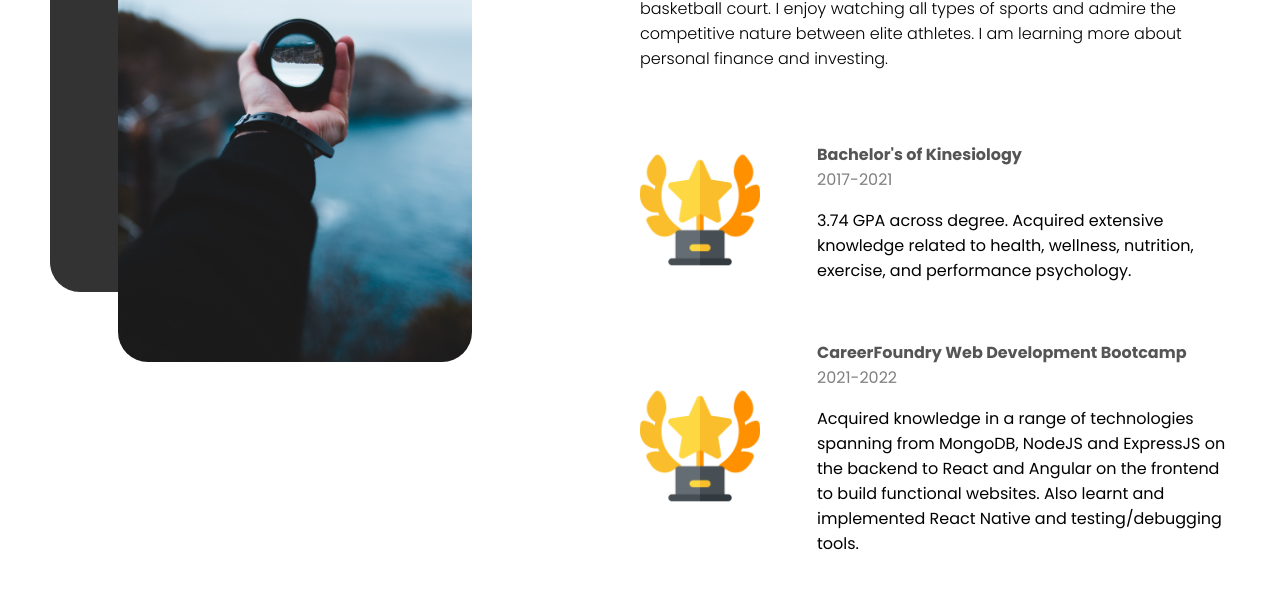
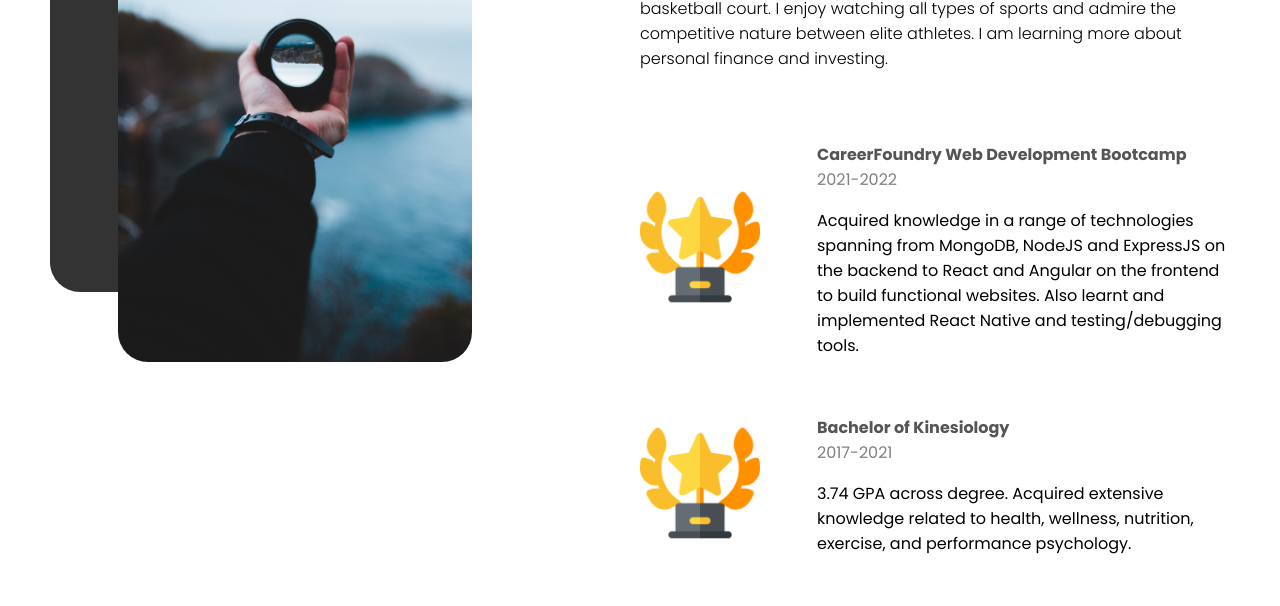
Before and after one commit to charangautam/Portfolio, a React (Create React App) app: page / in a window 1280 px wide. Shown: the part 1258-1864 px from the top of the page. Built offline with nearby package versions, Linux system fonts and the light colour scheme.

Commit message:
reorder education and new resume

```diff
--- a/src/components/about/About.jsx
+++ b/src/components/about/About.jsx
@@ -32,20 +32,20 @@ const About = () => {
                 <div className="a-achievement">
                     <img src={achievement} alt="Past achievements" className="a-acheivement-img" />
                     <div className="a-achievement-texts">
-                        <h4 className="a-achievement-title" style={{ color: darkMode && "#F2E1C1" }}>Bachelor's of Kinesiology</h4>
-                        <p className="a-achievement-date">2017-2021</p>
+                        <h4 className="a-achievement-title" style={{ color: darkMode && "#F2E1C1" }}>CareerFoundry Web Development Bootcamp</h4>
+                        <p className="a-achievement-date">2021-2022</p>
                         <p className="a-achievement-desc">
-                            3.74 GPA across degree. Acquired extensive knowledge related to health, wellness, nutrition, exercise, and performance psychology.
+                            Acquired knowledge in a range of technologies spanning from MongoDB, NodeJS and ExpressJS on the backend to React and Angular on the frontend to build functional websites. Also learnt and implemented React Native and testing/debugging tools.
                         </p>
                     </div>
                 </div>
                 <div className="a-achievement">
                     <img src={achievement} alt="Past achievements" className="a-acheivement-img" />
                     <div className="a-achievement-texts">
-                        <h4 className="a-achievement-title" style={{ color: darkMode && "#F2E1C1" }}>CareerFoundry Web Development Bootcamp</h4>
-                        <p className="a-achievement-date">2021-2022</p>
+                        <h4 className="a-achievement-title" style={{ color: darkMode && "#F2E1C1" }}>Bachelor of Kinesiology</h4>
+                        <p className="a-achievement-date">2017-2021</p>
                         <p className="a-achievement-desc">
-                            Acquired knowledge in a range of technologies spanning from MongoDB, NodeJS and ExpressJS on the backend to React and Angular on the frontend to build functional websites. Also learnt and implemented React Native and testing/debugging tools.
+                            3.74 GPA across degree. Acquired extensive knowledge related to health, wellness, nutrition, exercise, and performance psychology.
                         </p>
                     </div>
                 </div>
```
Also changed, not shown: 1 other file (tests, documents, lock files or other folders).
